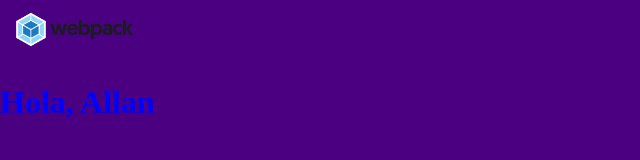
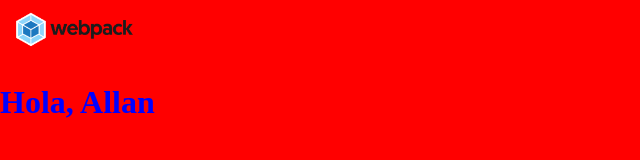
Before and after one commit to AllanXavierRA/webpack-starter, a website built with webpack: page src/index.html in a window 1280 px wide. Shown: the whole page, without its empty margins (0-640 px from the left). Built offline with nearby package versions, Linux system fonts and the light colour scheme.

Commit message:
README creado

```diff
--- a/src/styles.css
+++ b/src/styles.css
@@ -1,6 +1,6 @@
 html, body {
     margin: 0;
-    background-color: indigo;
+    background-color: red;
 }
 
 img{
```
Also changed, not shown: README.md (added).
